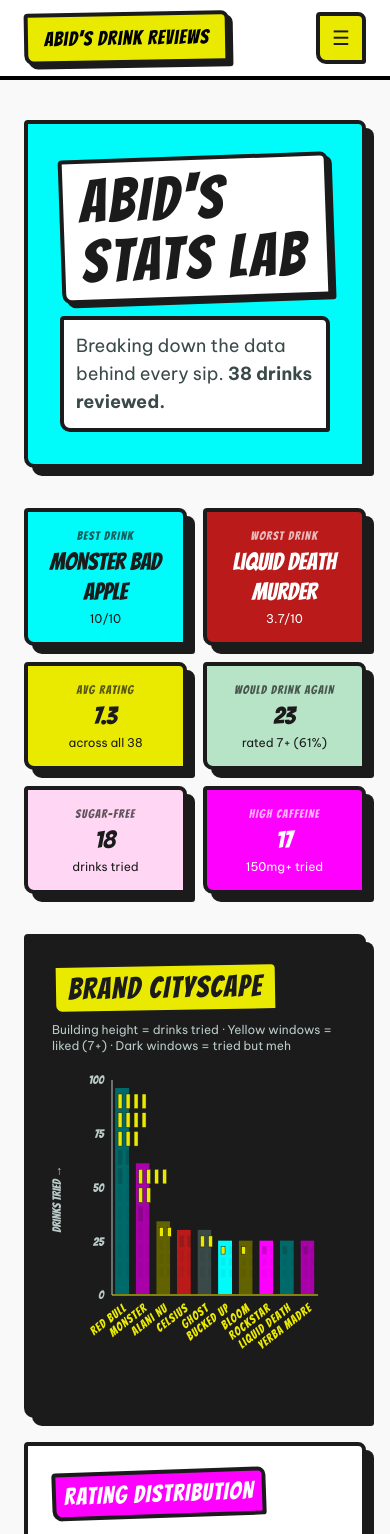
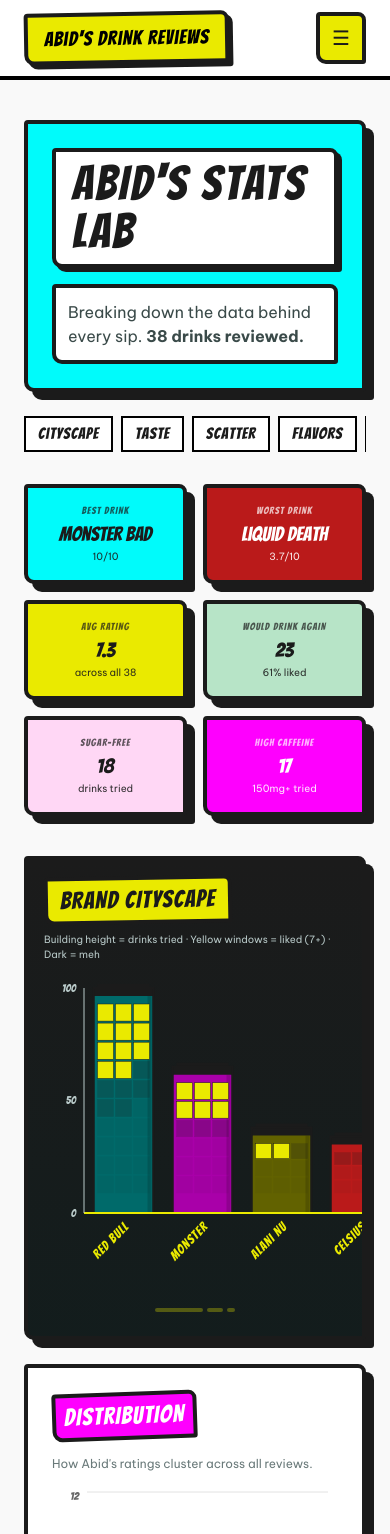
Before and after one commit to troop129/Energy-Drink-Reviews, a Next.js app in the folder energy-drink-oracle/: page /stats in a window 390 px wide. Shown: the top 1534 px of the page. Built offline with nearby package versions, Linux system fonts and the light colour scheme.

Commit message:
stats for mobile

```diff
--- a/energy-drink-oracle/components/StatsClient.tsx
+++ b/energy-drink-oracle/components/StatsClient.tsx
@@ -31,18 +31,28 @@
   if (height <= 0 || width <= 0) return <g />;
 
   const border = 2;
-  const winCols = 4;
-  const winRows = Math.max(1, Math.floor(height / 20));
-  const winW = Math.max(4, (width - border * 2 - winCols * 4) / winCols);
-  const winH = Math.max(4, (height - 24 - border * 2 - winRows * 4) / winRows);
+  // Dynamically calculate columns based on width.
+  let winCols = 4;
+  if (width < 35) winCols = 1;
+  else if (width < 60) winCols = 2;
+  else if (width < 90) winCols = 3;
+
+  const winRows = Math.max(1, Math.floor(height / 22));
+
+  // Calculate window size with padding
+  const totalPaddingX = border * 2 + (winCols + 1) * 2;
+  const winW = Math.max(2, (width - totalPaddingX) / winCols);
+
+  const totalPaddingY = 28 + border * 2 + (winRows + 1) * 2;
+  const winH = Math.max(2, (height - totalPaddingY) / winRows);
 
   const windows: { wx: number; wy: number; lit: boolean; isTried: boolean }[] = [];
   let idx = 0;
   for (let r = 0; r < winRows; r++) {
     for (let c = 0; c < winCols; c++) {
       windows.push({
-        wx: x + border + c * (winW + 4) + 2,
-        wy: y + border + 8 + r * (winH + 4) + 4,
+        wx: x + border + 2 + c * (winW + 2),
+        wy: y + border + 14 + r * (winH + 2),
         lit: idx < liked,
         isTried: idx < total,
       });
@@ -53,17 +63,24 @@
   return (
     <g>
       {/* Building body */}
-      <rect x={x + 1} y={y + 1} width={width - 2} height={height - 2} fill={fill} />
+      <rect x={x + 1} y={y + 1} width={Math.max(0, width - 2)} height={Math.max(0, height - 2)} fill={fill} />
+
+      {/* Comic Shading (side shadow) */}
+      <rect x={x + width - 6} y={y + 8} width={4} height={height - 8} fill="#000" opacity={0.15} />
+
       {/* Roof line */}
       <rect x={x} y={y} width={width} height={8} fill="#1b1b1b" />
+      <rect x={x + 4} y={y - 4} width={width - 8} height={4} fill="#1b1b1b" /> {/* Extra roof detail */}
+
       {/* Outer border */}
       <rect x={x} y={y} width={width} height={height} fill="none" stroke="#1b1b1b" strokeWidth={border} />
+
       {/* Windows: yellow=liked, dark=tried-not-liked, very-dark=extra-filler */}
       {windows.map((w, i) => (
         <rect
           key={i}
           x={w.wx} y={w.wy}
-          width={Math.max(2, winW)} height={Math.max(2, winH)}
+          width={Math.max(1, winW)} height={Math.max(1, winH)}
           fill={w.lit ? '#eaea00' : '#1b1b1b'}
           opacity={w.lit ? 1 : w.isTried ? 0.22 : 0.05}
           stroke="#1b1b1b" strokeWidth={0.5}
@@ -161,31 +178,42 @@
   return (
     <>
       {/* Header */}
-      <header className="mb-10 bg-[#00fbfb] comic-border comic-shadow p-8 relative overflow-visible">
-        <h1 className="font-bangers text-6xl md:text-7xl text-[#1b1b1b] -rotate-2 inline-block bg-white px-4 py-2 comic-border comic-shadow-sm tracking-wider">
+      <header className="mb-6 md:mb-10 bg-[#00fbfb] comic-border comic-shadow p-6 md:p-8 relative overflow-visible">
+        <h1 className="font-bangers text-5xl md:text-7xl text-[#1b1b1b] md:-rotate-2 inline-block bg-white px-4 py-2 comic-border comic-shadow-sm tracking-wider">
           ABID&apos;S STATS LAB
         </h1>
-        <p className="font-vietnam text-lg text-[#3a4a49] mt-4 bg-white p-3 comic-border inline-block">
+        <div className="block">
+          <p className="font-vietnam text-base md:text-lg text-[#3a4a49] mt-4 bg-white p-3 comic-border inline-block">
             Breaking down the data behind every sip. <strong>38 drinks reviewed.</strong>
           </p>
+        </div>
       </header>
 
+      {/* Quick Navigation - Mobile Only */}
+      <div className="flex md:hidden overflow-x-auto gap-2 mb-6 pb-2 hide-scrollbar font-bangers tracking-wider">
+        <a href="#cityscape" className="bg-white border-2 border-black px-3 py-1 whitespace-nowrap">Cityscape</a>
+        <a href="#taste" className="bg-white border-2 border-black px-3 py-1 whitespace-nowrap">Taste</a>
+        <a href="#scatter" className="bg-white border-2 border-black px-3 py-1 whitespace-nowrap">Scatter</a>
+        <a href="#flavors" className="bg-white border-2 border-black px-3 py-1 whitespace-nowrap">Flavors</a>
+        <a href="#comparisons" className="bg-white border-2 border-black px-3 py-1 whitespace-nowrap">Head-to-Head</a>
+      </div>
+
       {/* ——— STAT CARDS ——— */}
-      <div className="grid grid-cols-2 md:grid-cols-3 lg:grid-cols-6 gap-4 mb-10">
+      <div className="grid grid-cols-2 lg:grid-cols-6 gap-4 mb-10">
         {[
-          { label: 'BEST DRINK', val: topDrink.official_name.split(' ').slice(0, 3).join(' '), sub: `${topDrink.rating}/10`, bg: '#00fbfb' },
-          { label: 'WORST DRINK', val: worstDrink.official_name.split(' ').slice(0, 3).join(' '), sub: `${worstDrink.rating}/10`, bg: '#ba1a1a', tc: '#fff' },
+          { label: 'BEST DRINK', val: topDrink.official_name.split(' ').slice(0, 2).join(' '), sub: `${topDrink.rating}/10`, bg: '#00fbfb' },
+          { label: 'WORST DRINK', val: worstDrink.official_name.split(' ').slice(0, 2).join(' '), sub: `${worstDrink.rating}/10`, bg: '#ba1a1a', tc: '#fff' },
           { label: 'AVG RATING', val: overallAvg.toFixed(1), sub: 'across all 38', bg: '#eaea00' },
-          { label: 'WOULD DRINK AGAIN', val: `${likedCount}`, sub: `rated 7+ (${Math.round(likedCount/r.length*100)}%)`, bg: '#b7e4c7' },
+          { label: 'WOULD DRINK AGAIN', val: `${likedCount}`, sub: `${Math.round(likedCount/r.length*100)}% liked`, bg: '#b7e4c7' },
           { label: 'SUGAR-FREE', val: `${sugarFreeCount}`, sub: 'drinks tried', bg: '#ffd7f5' },
           { label: 'HIGH CAFFEINE', val: `${highCaffCount}`, sub: '150mg+ tried', bg: '#fe00fe', tc: '#fff' },
         ].map((s, i) => (
           <div key={i}
-            className="comic-border comic-shadow p-4 relative flex flex-col items-center text-center"
+            className="comic-border comic-shadow p-3 md:p-4 relative flex flex-col items-center text-center justify-center min-h-[100px]"
             style={{ background: s.bg, color: s.tc || '#1b1b1b' }}>
-            <div className="font-bangers text-xs tracking-widest mb-1 opacity-70 leading-tight">{s.label}</div>
-            <div className="font-bangers text-2xl leading-tight mb-1">{s.val}</div>
-            <div className="font-vietnam text-xs leading-tight">{s.sub}</div>
+            <div className="font-bangers text-[10px] md:text-xs tracking-widest mb-1 opacity-70 leading-tight uppercase">{s.label}</div>
+            <div className="font-bangers text-xl md:text-2xl leading-tight mb-1">{s.val}</div>
+            <div className="font-vietnam text-[10px] md:text-xs leading-tight opacity-90">{s.sub}</div>
           </div>
         ))}
       </div>
@@ -193,40 +221,50 @@
       <div className="grid grid-cols-1 md:grid-cols-12 gap-6">
 
         {/* ——— COMIC CITYSCAPE ——— */}
-        <section className="md:col-span-8 bg-[#1b1b1b] comic-border comic-shadow p-6 relative overflow-hidden">
-          {/* Night sky halftone bg */}
+        <section id="cityscape" className="md:col-span-8 bg-[#1b1b1b] comic-border comic-shadow p-4 md:p-6 relative overflow-hidden">
+          {/* Night sky skyline effect */}
+          <div className="absolute inset-0 opacity-30" style={{
+            background: 'linear-gradient(to top, #002020 0%, #1b1b1b 100%)',
+          }} />
           <div className="absolute inset-0 opacity-20" style={{
             backgroundImage: 'radial-gradient(#ffffff 0.6px, transparent 0.6px)',
-            backgroundSize: '10px 10px',
+            backgroundSize: '12px 12px',
           }} />
-          <h2 className="font-bangers text-3xl -rotate-1 inline-block bg-[#eaea00] px-3 py-1 comic-border mb-2 tracking-wider relative z-10">
+
+          <h2 className="font-bangers text-2xl md:text-3xl -rotate-1 inline-block bg-[#eaea00] px-3 py-1 comic-border mb-2 tracking-wider relative z-10">
             BRAND CITYSCAPE
           </h2>
-          <p className="font-vietnam text-xs text-[#b9cac9] mb-4 relative z-10">
-            Building height = drinks tried · Yellow windows = liked (7+) · Dark windows = tried but meh
+          <p className="font-vietnam text-[10px] md:text-xs text-[#b9cac9] mb-4 relative z-10">
+            Building height = drinks tried · Yellow windows = liked (7+) · Dark = meh
           </p>
-          <div className="relative z-10">
-            <ResponsiveContainer width="100%" height={320}>
-              <BarChart data={brandData} margin={{ top: 10, right: 20, left: 0, bottom: 65 }}>
+
+          <div className="relative z-10 overflow-x-auto hide-scrollbar -mx-4 px-4 md:mx-0 md:px-0">
+            {/* On mobile, we force a wide scroll area so buildings are CHUNKY (min 800px) */}
+            <div className="min-w-[850px] md:min-w-full">
+              <ResponsiveContainer width="100%" height={340}>
+                <BarChart
+                  data={brandData}
+                  margin={{ top: 10, right: 20, left: -20, bottom: 75 }}
+                  barCategoryGap="12%"
+                >
                   <XAxis
                     dataKey="brand"
-                  angle={-38}
+                    angle={-45}
                     textAnchor="end"
-                  tick={{ fontFamily: 'Bangers', fontSize: 12, letterSpacing: 1, fill: '#eaea00' }}
+                    tick={{ fontFamily: 'Bangers', fontSize: 13, letterSpacing: 1, fill: '#eaea00' }}
                     interval={0}
-                  axisLine={{ stroke: '#eaea00' }}
+                    axisLine={{ stroke: '#eaea00', strokeWidth: 2 }}
                     tickLine={false}
                   />
                   <YAxis
                     domain={[0, 100]}
-                  ticks={[0, 25, 50, 75, 100]}
+                    ticks={[0, 50, 100]}
                     tickFormatter={(v: any) => `${v}`}
-                  tick={{ fontFamily: 'Bangers', fontSize: 12, fill: '#b9cac9' }}
+                    tick={{ fontFamily: 'Bangers', fontSize: 11, fill: '#b9cac9' }}
                     axisLine={{ stroke: '#b9cac9' }}
                     tickLine={false}
-                  label={{ value: 'drinks tried →', angle: -90, position: 'insideLeft', fill: '#b9cac9', fontFamily: 'Bangers', fontSize: 12, dy: 45 }}
                   />
-                <Tooltip content={<CityTooltip />} cursor={{ fill: 'rgba(255,255,255,0.05)' }} />
+                  <Tooltip content={<CityTooltip />} cursor={{ fill: 'rgba(255,255,255,0.08)' }} />
                   <Bar
                     dataKey="heightVal"
                     shape={(shapeProps: BuildingProps) => {
@@ -249,19 +287,26 @@
                 </BarChart>
               </ResponsiveContainer>
             </div>
+            {/* Visual indicator for mobile scroll */}
+            <div className="md:hidden flex justify-center gap-1 mt-[-10px] pb-2">
+              <div className="w-12 h-1 bg-[#eaea00] opacity-30 rounded-full" />
+              <div className="w-4 h-1 bg-[#eaea00] opacity-30 rounded-full" />
+              <div className="w-2 h-1 bg-[#eaea00] opacity-30 rounded-full" />
+            </div>
+          </div>
         </section>
 
         {/* ——— RATING DISTRIBUTION ——— */}
         <aside className="md:col-span-4 bg-white comic-border comic-shadow p-6">
           <h2 className="font-bangers text-2xl -rotate-2 inline-block bg-[#fe00fe] text-white px-2 py-1 comic-border mb-4 tracking-wider">
-            RATING DISTRIBUTION
+            DISTRIBUTION
           </h2>
-          <p className="font-vietnam text-xs text-[#6a7a7a] mb-4">How Abid&apos;s ratings cluster across all 38 drinks.</p>
+          <p className="font-vietnam text-xs text-[#6a7a7a] mb-4">How Abid&apos;s ratings cluster across all reviews.</p>
           <ResponsiveContainer width="100%" height={250}>
-            <BarChart data={histData} margin={{ top: 4, right: 10, left: -20, bottom: 0 }}>
+            <BarChart data={histData} margin={{ top: 4, right: 10, left: -25, bottom: 0 }}>
               <CartesianGrid strokeDasharray="0" stroke="#e2e2e2" vertical={false} />
-              <XAxis dataKey="range" tick={{ fontFamily: 'Bangers', fontSize: 13 }} axisLine={false} tickLine={false} />
-              <YAxis allowDecimals={false} tick={{ fontFamily: 'Bangers', fontSize: 12 }} axisLine={false} tickLine={false} />
+              <XAxis dataKey="range" tick={{ fontFamily: 'Bangers', fontSize: 12 }} axisLine={false} tickLine={false} />
+              <YAxis allowDecimals={false} tick={{ fontFamily: 'Bangers', fontSize: 11 }} axisLine={false} tickLine={false} />
               <Tooltip
                 contentStyle={{ fontFamily: 'Bangers', border: '4px solid #1b1b1b', borderRadius: '4px 8px 3px 10px', boxShadow: '6px 6px 0 #1b1b1b', letterSpacing: 1 }}
                 formatter={(v: any) => [`${v} drink${v !== 1 ? 's' : ''}`, 'Count']}
@@ -276,45 +321,47 @@
         </aside>
 
         {/* ——— TASTE RADAR ——— */}
-        <section className="md:col-span-6 bg-white comic-border comic-shadow p-6">
+        <section id="taste" className="md:col-span-6 bg-white comic-border comic-shadow p-4 md:p-6">
           <h2 className="font-bangers text-2xl -rotate-1 inline-block bg-[#00fbfb] px-3 py-1 comic-border mb-2 tracking-wider">
-            TASTE PROFILE RADAR
+            TASTE RADAR
           </h2>
           <p className="font-vietnam text-xs text-[#6a7a7a] mb-4">
-            Cyan = Abid&apos;s top-5 rated drinks · Grey = all 38 drinks
+            Cyan = Top-5 drinks · Grey = all 38
           </p>
-          <ResponsiveContainer width="100%" height={280}>
-            <RadarChart data={radarData}>
+          <div className="flex justify-center">
+            <ResponsiveContainer width="100%" height={300}>
+              <RadarChart data={radarData} margin={{ top: 0, right: 30, left: 30, bottom: 0 }}>
                 <PolarGrid stroke="#e2e2e2" />
-              <PolarAngleAxis dataKey="metric" tick={{ fontFamily: 'Bangers', fontSize: 12, fill: '#1b1b1b' }} />
-              <PolarRadiusAxis domain={[0, 5]} tick={{ fontFamily: 'Bangers', fontSize: 9 }} />
+                <PolarAngleAxis dataKey="metric" tick={{ fontFamily: 'Bangers', fontSize: 11, fill: '#1b1b1b' }} />
+                <PolarRadiusAxis domain={[0, 5]} tick={{ fontFamily: 'Bangers', fontSize: 8 }} />
                 <Radar name="All Drinks" dataKey="all" stroke="#6a7a7a" fill="#6a7a7a" fillOpacity={0.2} />
                 <Radar name="Top 5 Rated" dataKey="top5" stroke="#006a6a" fill="#006a6a" fillOpacity={0.4} />
-              <Legend wrapperStyle={{ fontFamily: 'Bangers', letterSpacing: 1, fontSize: 13 }} />
+                <Legend wrapperStyle={{ fontFamily: 'Bangers', letterSpacing: 1, fontSize: 12, paddingTop: '10px' }} />
               </RadarChart>
             </ResponsiveContainer>
+          </div>
         </section>
 
         {/* ——— REFRESHING VS RATING SCATTER ——— */}
-        <aside className="md:col-span-6 bg-white comic-border comic-shadow p-6">
+        <aside id="scatter" className="md:col-span-6 bg-white comic-border comic-shadow p-6">
           <h2 className="font-bangers text-2xl rotate-1 inline-block bg-[#eaea00] px-3 py-1 comic-border mb-2 tracking-wider">
-            REFRESHING SCORE VS RATING
+            REFRESHING VS RATING
           </h2>
-          <p className="font-vietnam text-xs text-[#6a7a7a] mb-4">Does feeling refreshed predict a higher rating? (spoiler: yes)</p>
+          <p className="font-vietnam text-xs text-[#6a7a7a] mb-4">Does feeling refreshed predict a higher rating?</p>
           <ResponsiveContainer width="100%" height={260}>
             <ScatterChart margin={{ top: 10, right: 20, left: -10, bottom: 20 }}>
               <CartesianGrid strokeDasharray="0" stroke="#e2e2e2" />
               <XAxis dataKey="x" name="Refreshing" type="number" domain={[0.5, 5.5]}
-                label={{ value: 'Refreshing Score', position: 'bottom', fontFamily: 'Bangers', fontSize: 13, dy: 10 }}
-                tick={{ fontFamily: 'Bangers', fontSize: 12 }}
+                label={{ value: 'Refreshing', position: 'bottom', fontFamily: 'Bangers', fontSize: 12, dy: 10 }}
+                tick={{ fontFamily: 'Bangers', fontSize: 11 }}
                 axisLine={{ stroke: '#1b1b1b' }} />
               <YAxis dataKey="y" name="Rating" domain={[0, 10]}
-                label={{ value: 'Abid\'s Rating', angle: -90, position: 'insideLeft', fontFamily: 'Bangers', fontSize: 13, dy: 55 }}
-                tick={{ fontFamily: 'Bangers', fontSize: 12 }}
+                label={{ value: 'Rating', angle: -90, position: 'insideLeft', fontFamily: 'Bangers', fontSize: 12, dy: 30 }}
+                tick={{ fontFamily: 'Bangers', fontSize: 11 }}
                 axisLine={{ stroke: '#1b1b1b' }} />
               <Tooltip
                 cursor={{ strokeDasharray: '4 4' }}
-                contentStyle={{ fontFamily: 'Be Vietnam Pro', border: '4px solid #1b1b1b', borderRadius: '4px 8px 3px 10px', boxShadow: '6px 6px 0 #1b1b1b', fontSize: 12 }}
+                contentStyle={{ fontFamily: 'Be Vietnam Pro', border: '4px solid #1b1b1b', borderRadius: '4px 8px 3px 10px', boxShadow: '6px 6px 0 #1b1b1b', fontSize: 11 }}
                 formatter={(_: any, name: any, props: any) => {
                   if (name === 'y') return [`${props.payload?.y}/10`, 'Rating'];
                   if (name === 'x') return [props.payload?.x, 'Refreshing'];
@@ -327,26 +374,28 @@
         </aside>
 
         {/* ——— FLAVOR PIE ——— */}
-        <section className="md:col-span-12 bg-white comic-border comic-shadow p-6">
+        <section id="flavors" className="md:col-span-12 bg-white comic-border comic-shadow p-4 md:p-6">
           <h2 className="font-bangers text-2xl -rotate-1 inline-block bg-[#ffd7f5] px-3 py-1 comic-border mb-4 tracking-wider">
-            FLAVOR BREAKDOWN — WHAT HAS ABID ACTUALLY TRIED?
+            FLAVOR BREAKDOWN
           </h2>
-          <div className="grid grid-cols-1 md:grid-cols-2 gap-8 items-center">
+          <div className="flex flex-col lg:flex-row gap-6 items-center">
+            <div className="w-full lg:w-1/2">
               <ResponsiveContainer width="100%" height={280}>
                 <PieChart>
                   <Pie
                     data={flavData} dataKey="value" nameKey="name"
-                  cx="50%" cy="50%" outerRadius={110}
+                    cx="50%" cy="50%" outerRadius={80}
                     stroke="#1b1b1b" strokeWidth={2}
                   >
                     {flavData.map((_, i) => <Cell key={i} fill={BRAND_COLORS[i % BRAND_COLORS.length]} />)}
                   </Pie>
                   <Tooltip contentStyle={{ fontFamily: 'Bangers', border: '4px solid #1b1b1b', borderRadius: '4px 8px 3px 10px', letterSpacing: 1 }} />
-                <Legend wrapperStyle={{ fontFamily: 'Bangers', letterSpacing: 1, fontSize: 13 }} />
+                  <Legend wrapperStyle={{ fontFamily: 'Bangers', letterSpacing: 1, fontSize: 11 }} layout="horizontal" verticalAlign="bottom" align="center" />
                 </PieChart>
               </ResponsiveContainer>
+            </div>
             {/* Flavor breakdown table */}
-            <div className="grid grid-cols-2 gap-2">
+            <div className="w-full lg:w-1/2 grid grid-cols-1 sm:grid-cols-2 gap-2">
               {flavData.map((f, i) => {
                 const flavorReviews = r.filter(d => d.primary_flavor_category === f.name);
                 const flavorAvg = avg(flavorReviews.map(d => d.rating));
@@ -355,7 +404,7 @@
                   <div key={f.name} className="comic-border p-3 flex flex-col gap-1"
                     style={{ background: BRAND_COLORS[i % BRAND_COLORS.length] + '22', borderColor: BRAND_COLORS[i % BRAND_COLORS.length] }}>
                     <div className="font-bangers text-base tracking-wider leading-tight">{f.name}</div>
-                    <div className="font-vietnam text-xs">
+                    <div className="font-vietnam text-[10px] md:text-xs">
                       <span className="font-bold">{f.value}</span> tried · avg <span className="font-bold">{flavorAvg.toFixed(1)}</span> · <span className="font-bold">{flavorLiked}</span> liked
                     </div>
                   </div>
@@ -366,9 +415,9 @@
         </section>
 
         {/* ——— COMPARISON STATS ——— */}
-        <section className="md:col-span-12 bg-white comic-border comic-shadow p-6 mt-2">
-          <h2 className="font-bangers text-3xl -rotate-1 inline-block bg-[#ba1a1a] text-white px-3 py-1 comic-border mb-6 tracking-wider">
-            ⚡ HEAD-TO-HEAD COMPARISONS
+        <section id="comparisons" className="md:col-span-12 bg-white comic-border comic-shadow p-4 md:p-6 mt-2">
+          <h2 className="font-bangers text-2xl md:text-3xl -rotate-1 inline-block bg-[#ba1a1a] text-white px-3 py-1 comic-border mb-6 tracking-wider">
+            ⚡ HEAD-TO-HEAD
           </h2>
           <div className="grid grid-cols-1 md:grid-cols-2 gap-6">
             {/* VS helper */}
@@ -389,24 +438,24 @@
                 const tie = Math.abs(leftAvg - rightAvg) < 0.05;
                 return (
                   <div className="comic-border p-4 bg-[#f9f9f9]">
-                    <div className="font-bangers text-lg tracking-widest text-[#6a7a7a] mb-3">{label}</div>
-                    <div className="flex items-center gap-3">
+                    <div className="font-bangers text-base md:text-lg tracking-widest text-[#6a7a7a] mb-4">{label}</div>
+                    <div className="flex flex-col sm:flex-row items-center gap-4">
                       {/* Left */}
-                      <div className={`flex-1 p-4 comic-border text-center transition-all ${!tie && leftWins ? 'scale-105' : 'opacity-80'}`}
+                      <div className={`w-full sm:flex-1 p-4 comic-border text-center transition-all ${!tie && leftWins ? 'scale-105' : 'opacity-80'}`}
                         style={{ background: accentLeft }}>
-                        <div className="font-bangers text-xl tracking-wider leading-tight mb-1">{leftLabel}</div>
+                        <div className="font-bangers text-lg tracking-wider leading-tight mb-1">{leftLabel}</div>
                         <div className="font-bangers text-4xl leading-none">{leftAvg.toFixed(1)}</div>
-                        <div className="font-vietnam text-xs mt-1">{leftReviews.length} drinks · {leftLikedPct}% liked</div>
+                        <div className="font-vietnam text-[10px] mt-1 uppercase font-bold">{leftReviews.length} drinks · {leftLikedPct}% liked</div>
                         {!tie && leftWins && <div className="font-bangers text-sm mt-2 bg-[#1b1b1b] text-[#eaea00] px-2 inline-block">WINNER!</div>}
                       </div>
                       {/* VS badge */}
-                      <div className="font-bangers text-3xl text-[#1b1b1b] flex-shrink-0 -rotate-6">VS</div>
+                      <div className="font-bangers text-3xl text-[#1b1b1b] flex-shrink-0 -rotate-6 my-2 sm:my-0">VS</div>
                       {/* Right */}
-                      <div className={`flex-1 p-4 comic-border text-center transition-all ${!tie && !leftWins ? 'scale-105' : 'opacity-80'}`}
+                      <div className={`w-full sm:flex-1 p-4 comic-border text-center transition-all ${!tie && !leftWins ? 'scale-105' : 'opacity-80'}`}
                         style={{ background: accentRight }}>
-                        <div className="font-bangers text-xl tracking-wider leading-tight mb-1">{rightLabel}</div>
+                        <div className="font-bangers text-lg tracking-wider leading-tight mb-1">{rightLabel}</div>
                         <div className="font-bangers text-4xl leading-none">{rightAvg.toFixed(1)}</div>
-                        <div className="font-vietnam text-xs mt-1">{rightReviews.length} drinks · {rightLikedPct}% liked</div>
+                        <div className="font-vietnam text-[10px] mt-1 uppercase font-bold">{rightReviews.length} drinks · {rightLikedPct}% liked</div>
                         {!tie && !leftWins && <div className="font-bangers text-sm mt-2 bg-[#1b1b1b] text-[#eaea00] px-2 inline-block">WINNER!</div>}
                       </div>
                     </div>
@@ -431,11 +480,11 @@
               return (
                 <>
                   {vsCard('SUGAR-FREE VS REGULAR', 'Sugar-Free', sugarFree, 'Regular', notSugarFree, '#00fbfb', '#ffd7f5')}
-                  {vsCard('HIGH CAFFEINE VS LOW', 'High Caff (150mg+)', highCaff, 'Low Caff (<150mg)', lowCaff, '#fe00fe', '#b7e4c7')}
+                  {vsCard('HIGH CAFFEINE VS LOW', 'High Caff', highCaff, 'Low Caff', lowCaff, '#fe00fe', '#b7e4c7')}
                   {vsCard('SWEET VS NOT-SO-SWEET', 'Very Sweet', highSweet, 'Low Sugar', lowSweet, '#eaea00', '#e2e2e2')}
-                  {vsCard('HIGHLY CARBONATED VS SMOOTH', 'Fizzy (4-5)', highCarb, 'Smooth (1-2)', lowCarb, '#00fbfb', '#ffd7f5')}
-                  {vsCard('FRUIT/BERRY/TROPICAL VS CITRUS', 'Fruity', fruityDrinks, 'Citrus', citrusDrinks, '#b7e4c7', '#eaea00')}
-                  {vsCard('SMOOTH TEXTURE VS ROUGH', 'Super Smooth (4-5)', smoothHigh, 'Rough/Harsh (1-2)', smoothLow, '#ffd7f5', '#ba1a1a')}
+                  {vsCard('CARBONATED VS SMOOTH', 'Fizzy (4-5)', highCarb, 'Smooth (1-2)', lowCarb, '#00fbfb', '#ffd7f5')}
+                  {vsCard('FRUITY VS CITRUS', 'Fruity', fruityDrinks, 'Citrus', citrusDrinks, '#b7e4c7', '#eaea00')}
+                  {vsCard('SMOOTH VS ROUGH', 'Smooth (4-5)', smoothHigh, 'Rough (1-2)', smoothLow, '#ffd7f5', '#ba1a1a')}
                 </>
               );
             })()}
```
Lines whose indentation alone changed are shown as unchanged.
